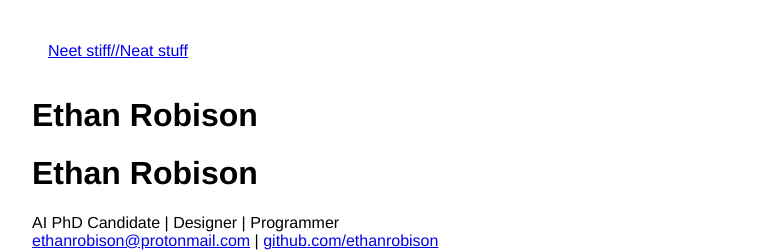
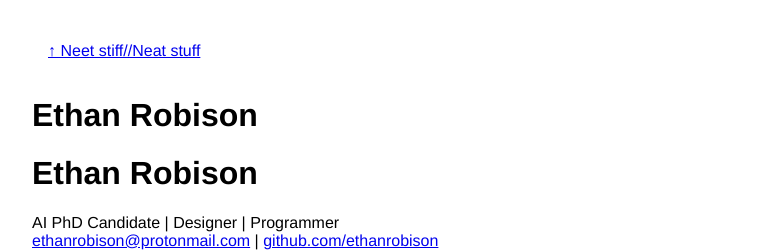
Before and after one commit to ethanCrobison/ethanCrobison.github.io, a Jekyll site: the page built from index.md, in a window 1280 px wide. Shown: the top 252 px of the page, without its empty margins (96-873 px from the left). Built offline with Jekyll 4.4.1, drawn with Linux system fonts in a browser that asks for light colours; our own code applies the rules of GitHub Pages for plain Markdown files.

Commit message:
Add up arrow as defacto logo

```diff
--- a/_includes/header.html
+++ b/_includes/header.html
@@ -1,7 +1,7 @@
 <header>
 <div class="wrapper">
     <a class="site-title" rel="author" href="{{ "/" | relative_url }}">
-            {{ site.title | escape }}
+            &uarr; {{ site.title | escape }}
     </a>
 </div>
 </header>
```
